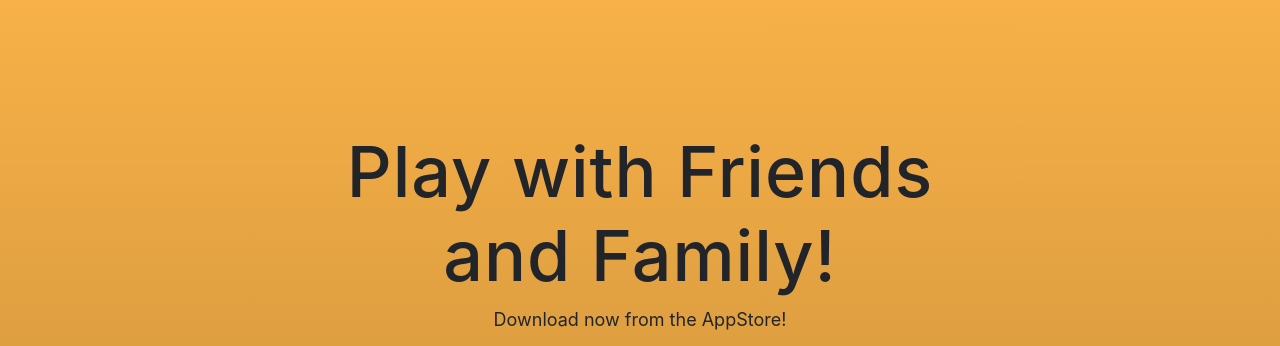
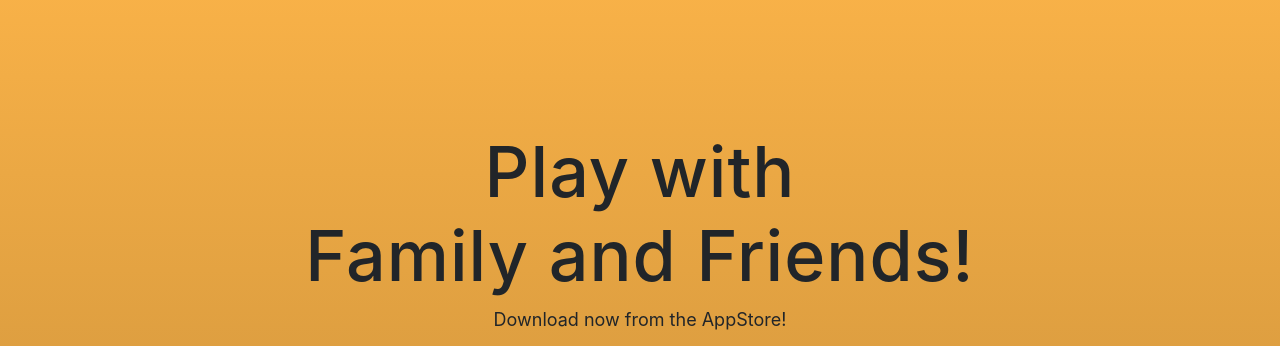
Before and after one commit to jeffkempster/mostuniquegame, a website with bundled scripts: page index.html in a window 1280 px wide. Shown: the part 820-1166 px from the top of the page. Built offline with nearby package versions, Linux system fonts and the light colour scheme; a web font is replaced by a local one.

Commit message:
Change Download Section
Change wording

```diff
--- a/index.html
+++ b/index.html
@@ -95,7 +95,7 @@
       <div class="container">
         <div class="row">
           <div class="col-md-8 mx-auto">
-            <h2 class="section-heading">Play with Friends and Family!</h2>
+            <h2 class="section-heading">Play with<br>Family and Friends!</h2>
             <p>Download now from the AppStore!</p>
             <div class="badges">
               <a class="badge-link" href="https://itunes.apple.com/us/app/the-most-unique-game/id1189629526?ls=1&mt=8"><img src="img/app-store-badge.svg" alt=""></a>
```
